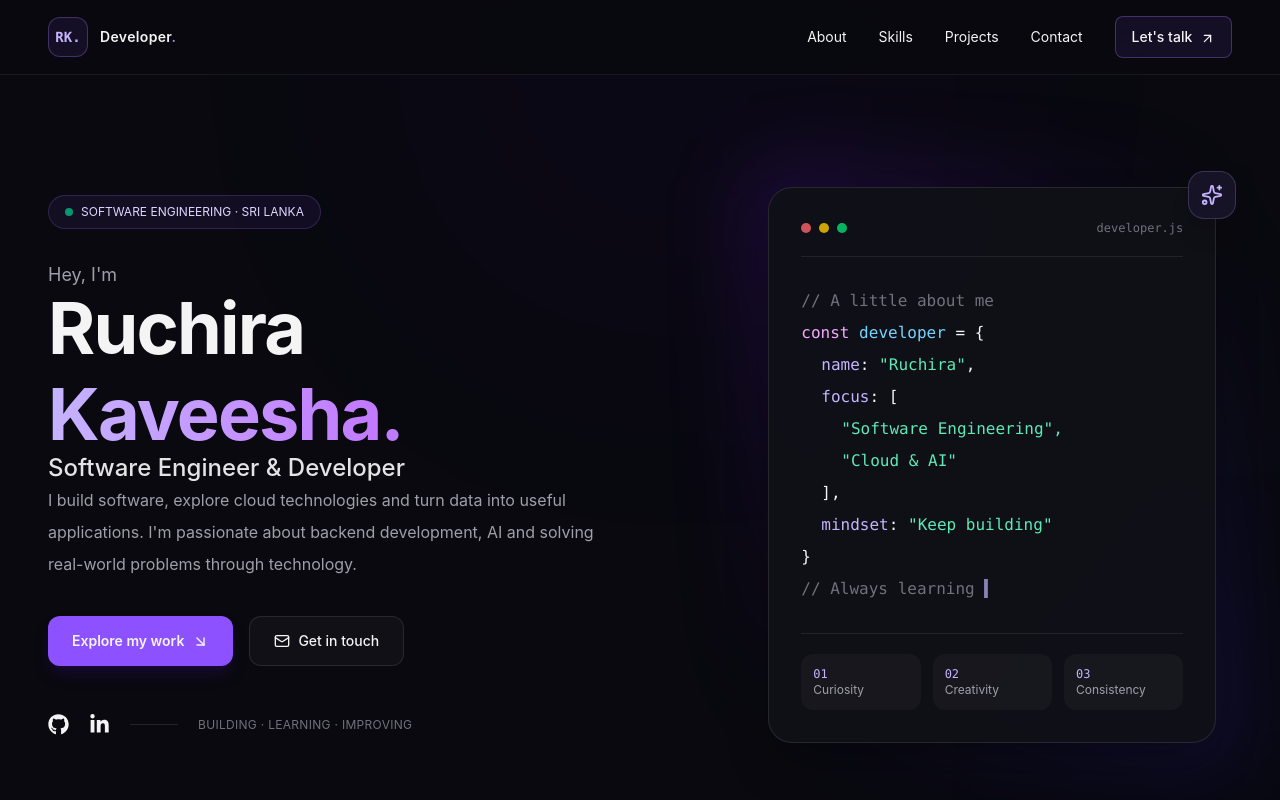
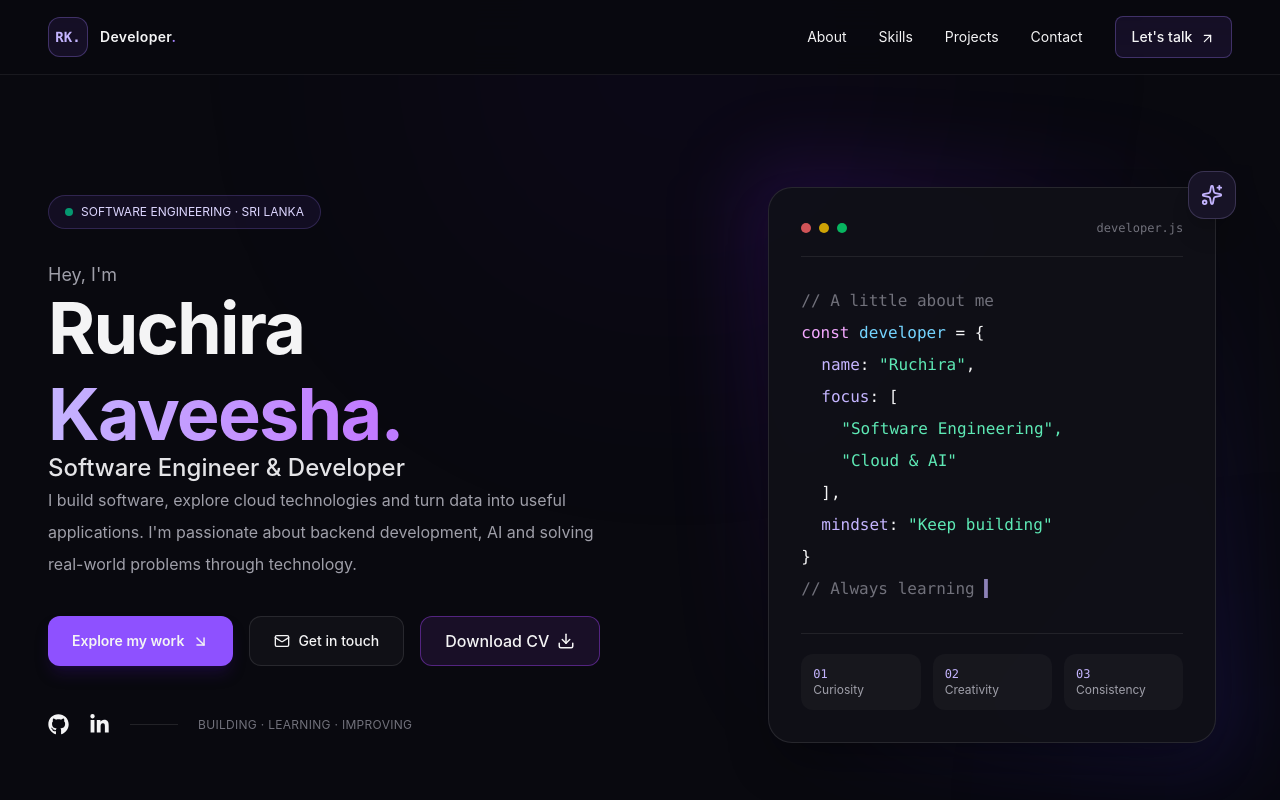
Before and after one commit to Ruchira-kavi21/my-portfolio, a React (Vite) app: page / in a window 1280 px wide. Shown: the top 800 px of the page. Built offline with nearby package versions, Linux system fonts and the light colour scheme.

Commit message:
Add CV download button

```diff
--- a/src/features/home/HeroSection.jsx
+++ b/src/features/home/HeroSection.jsx
@@ -6,6 +6,7 @@ import {
   ArrowDownRight,
   Mail,
   Sparkles,
+  Download,
 } from "lucide-react";
 
 import { FaGithub, FaLinkedinIn } from "react-icons/fa6";
@@ -63,6 +64,14 @@ function HeroSection() {
             className="inline-flex items-center gap-2 rounded-xl border border-white/10 bg-white/3 px-6 py-3.5 text-sm font-medium text-zinc-200 transition hover:border-white/25 hover:bg-white/[0.07]"
           >
             <Mail size={16} /> Get in touch
+          </a>
+          <a
+            href="/Ruchira-Kaveesha-CV.pdf"
+            download="Ruchira-Kaveesha-CV.pdf"
+            className="inline-flex items-center justify-center gap-2 rounded-xl border border-purple-500/40 bg-purple-500/10 px-6 py-3 font-medium text-purple-300 transition hover:border-purple-400 hover:bg-purple-500/20"
+          >
+            Download CV
+            <Download size={18} />
           </a>
         </div>
 
```
